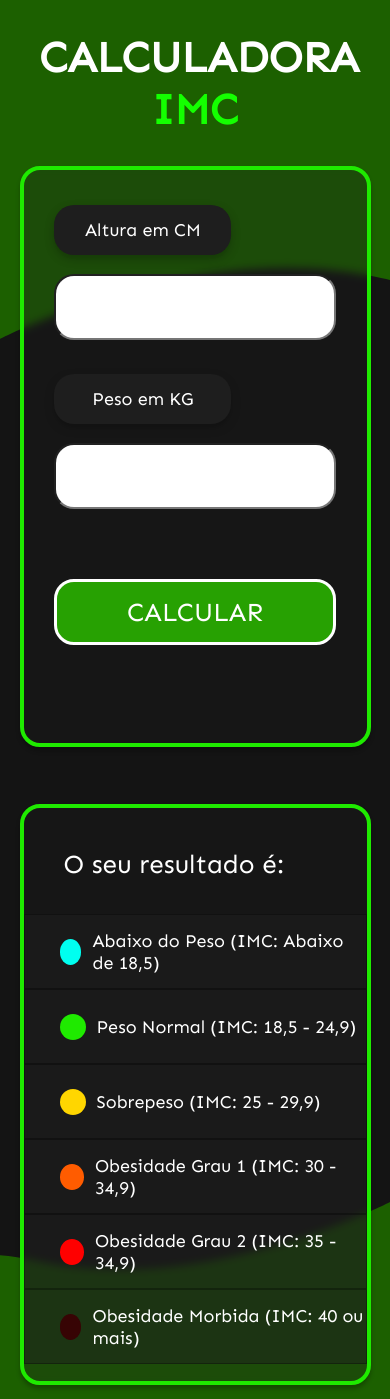
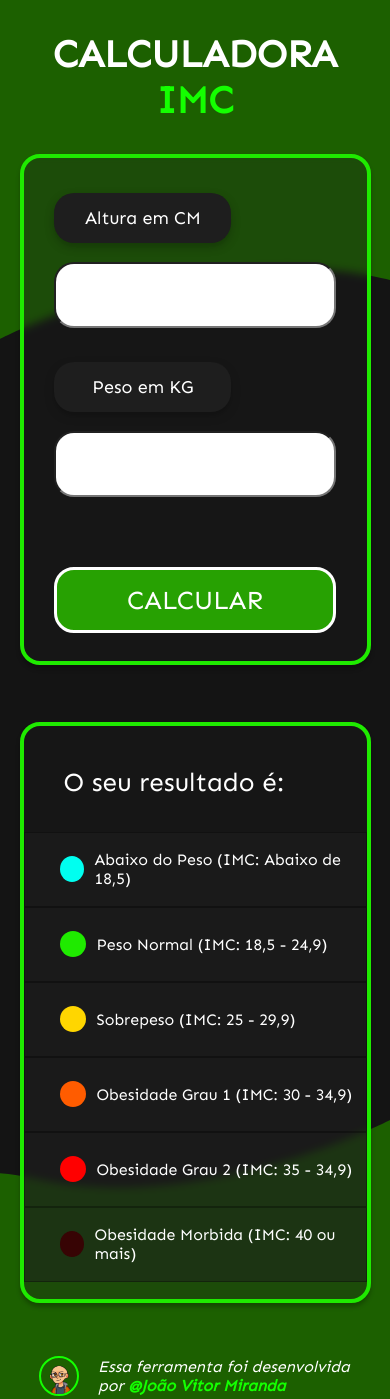
Before and after one commit to jv-miranda/BMI-Calculator, a plain HTML site: page index.html in a window 390 px wide. Shown: the top 1399 px of the page. Drawn offline with Linux system fonts and the light colour scheme.

Commit message:
Project Styling Completed

```diff
--- a/index.html
+++ b/index.html
@@ -1,5 +1,5 @@
 <!DOCTYPE html>
-<html lang="en">
+<html lang="pt-br">
 <head>
     <meta charset="UTF-8">
     <meta http-equiv="X-UA-Compatible" content="IE=edge">
@@ -15,7 +15,7 @@
 </head>
 <body>
     <h1>
-        CALCULADORA <strong>IMC</strong>
+        CALCULADORA <acronym title="Índice de Massa Corporal"><strong>IMC</strong></acronym>
     </h1>
 
     <main>
@@ -87,5 +87,7 @@
             Essa ferramenta foi desenvolvida por <strong>@João Vitor Miranda</strong>
         </p>
     </address>
+
+    <script src="script.js"></script>
 </body>
 </html>
--- a/style.css
+++ b/style.css
@@ -4,6 +4,7 @@
     box-sizing: border-box;
     font-family: 'Sen', sans-serif;
     color: white;
+    text-decoration: none;
 }
 
 p {
@@ -226,8 +227,26 @@ address {
         margin-left: 9%;
         margin-right: 9%;
     }
+
+    #card_01 {
+        height: fit-content;
+    }
+
+    .button {
+        margin-bottom: 10%;
+    }
 }
 
-@media (max-width:430) {
+@media (max-width:430px) {
+    h1 {
+        font-size: 2.4rem;
+    }
 
+    #p4, #p5, #p6, #p7, #p8, #p9 {
+        font-size: 1rem;
+    }
+
+    .result {
+        padding-right: 5px;
+    }
 }
```
